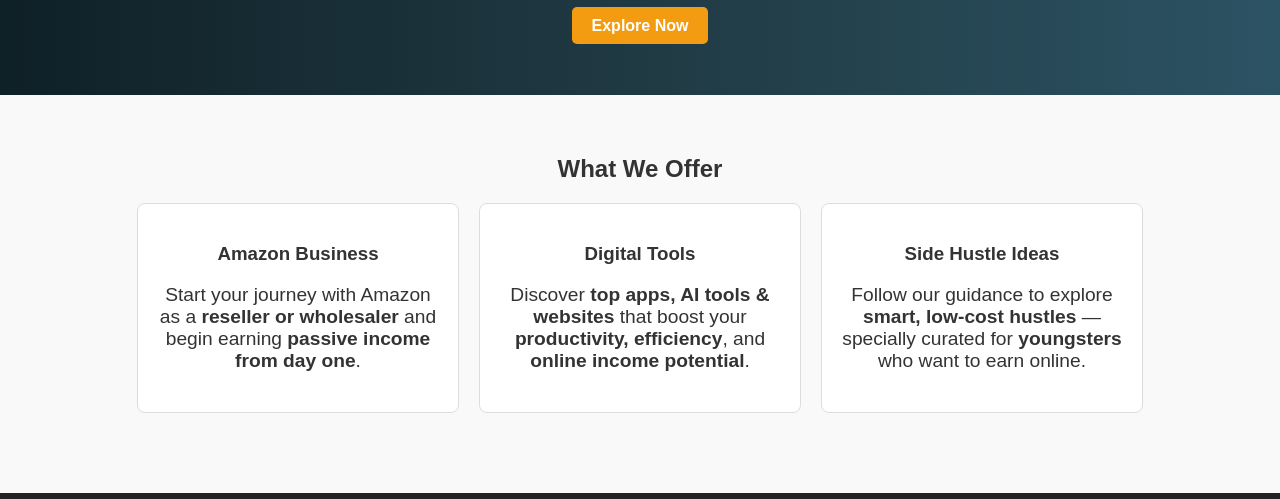
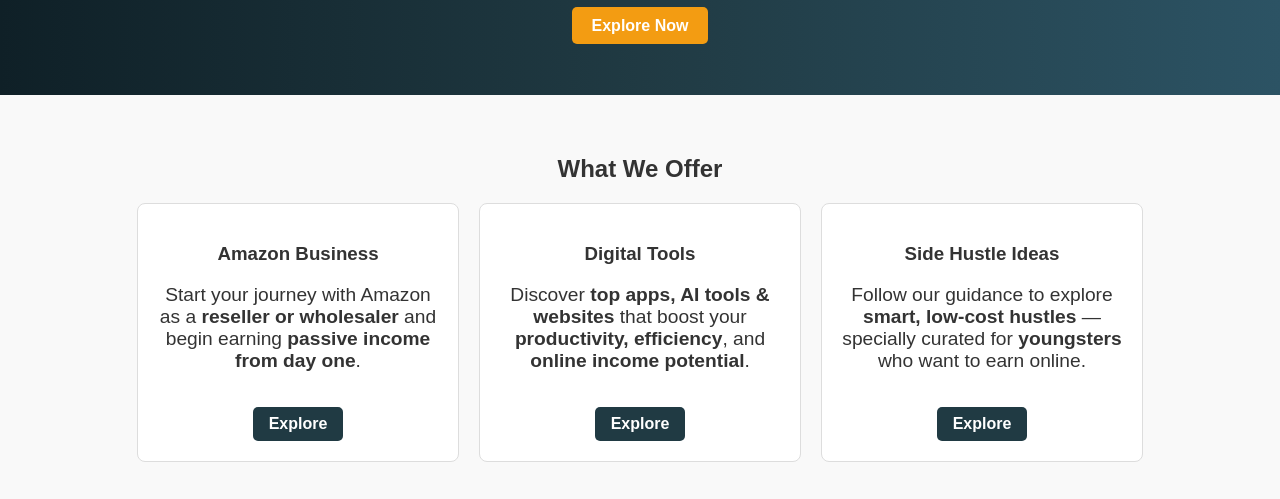
Before and after one commit to smartarabhustle/smartarabhustle, a plain HTML site: page index.html in a window 1280 px wide. Shown: the part 301-800 px from the top of the page. Drawn offline with Linux system fonts and the light colour scheme.

Commit message:
Update index.html

```diff
--- a/index.html
+++ b/index.html
@@ -77,6 +77,17 @@
       width: 280px;
     }
 
+    .service-box a {
+      display: inline-block;
+      margin-top: 15px;
+      padding: 8px 16px;
+      background-color: #203a43;
+      color: #fff;
+      border-radius: 5px;
+      text-decoration: none;
+      font-weight: bold;
+    }
+
     footer {
       background-color: #222;
       color: #ddd;
@@ -112,14 +123,17 @@
       <div class="service-box">
         <h3>Amazon Business</h3>
         <p>Start your journey with Amazon as a <strong>reseller or wholesaler</strong> and begin earning <strong>passive income from day one</strong>.</p>
+        <a href="/amazon.html">Explore</a>
       </div>
       <div class="service-box">
         <h3>Digital Tools</h3>
         <p>Discover <strong>top apps, AI tools & websites</strong> that boost your <strong>productivity, efficiency</strong>, and <strong>online income potential</strong>.</p>
+        <a href="/tools.html">Explore</a>
       </div>
       <div class="service-box">
         <h3>Side Hustle Ideas</h3>
         <p>Follow our guidance to explore <strong>smart, low-cost hustles</strong> — specially curated for <strong>youngsters</strong> who want to earn online.</p>
+        <a href="/hustles.html">Explore</a>
       </div>
     </div>
   </div>
```
